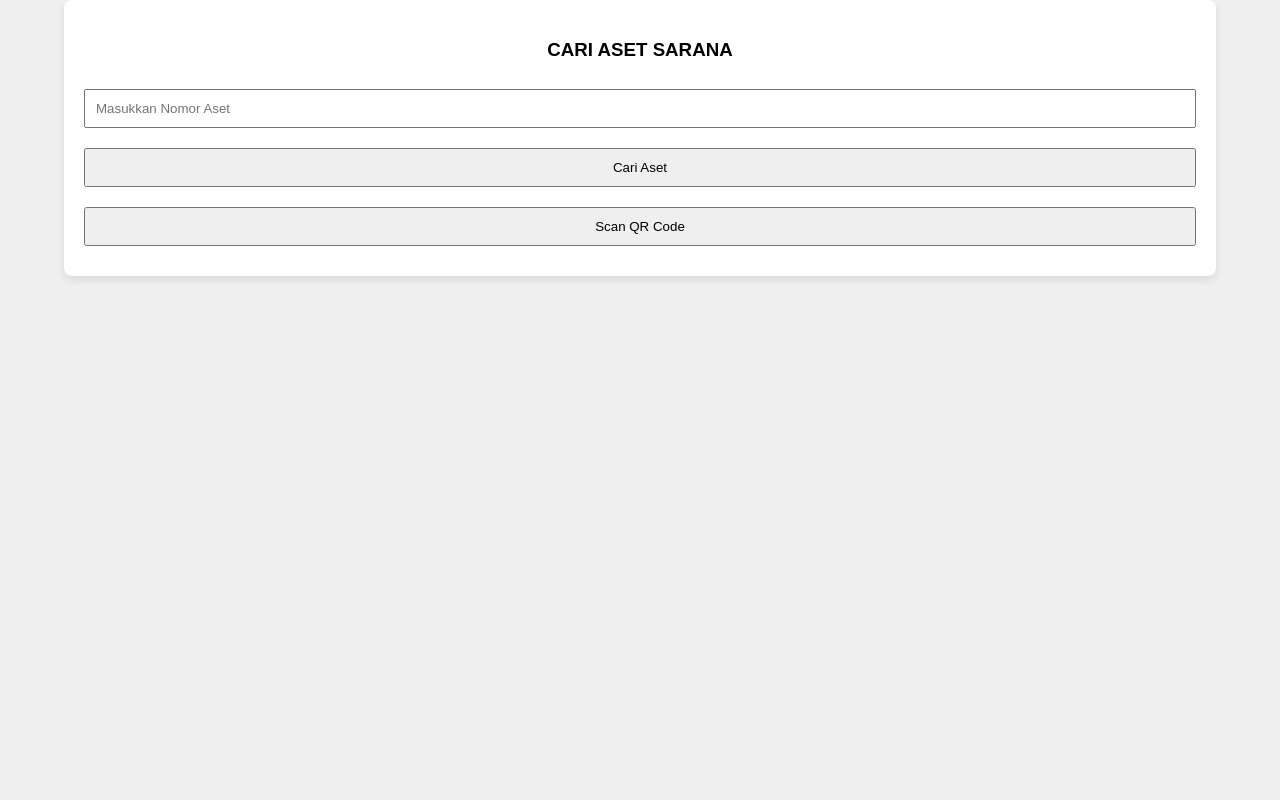
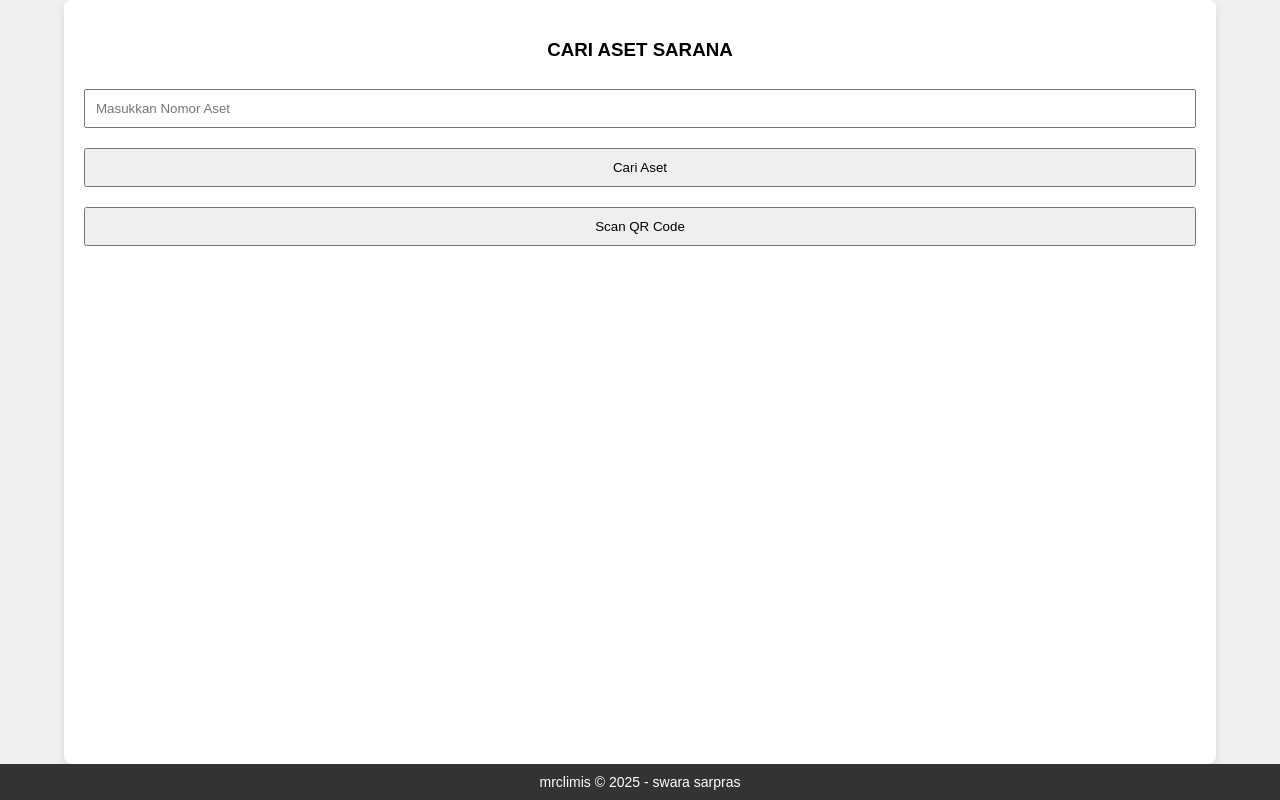
Before and after one commit to mrclimis/carisarana, a plain HTML site: page index.html in a window 1280 px wide. Drawn offline with Linux system fonts and the light colour scheme.

Commit message:
Add files via upload

```diff
--- a/index.html
+++ b/index.html
@@ -10,8 +10,9 @@
       margin: 0;
       padding: 0;
       width: 100%;
-      height: 100%;
+      height: 100vh; /* Tinggi penuh viewport */
       display: flex;
+      flex-direction: column; /* Konten utama dan footer disusun secara vertikal */
       justify-content: center;
       align-items: center;
       background-color: #f0f0f0;
@@ -26,6 +27,7 @@
       background-color: white;
       border-radius: 8px;
       box-shadow: 0 4px 8px rgba(0, 0, 0, 0.1);
+      flex-grow: 1; /* Memastikan container mengisi ruang tersisa */
     }
 
     input, button {
@@ -45,6 +47,17 @@
     #stop-scan-button {
       display: none; /* Awalnya disembunyikan */
     }
+
+    /* Gaya untuk footer */
+    footer {
+      text-align: center;
+      padding: 10px;
+      background-color: #333;
+      color: white;
+      font-size: 14px;
+      width: 100%;
+      position: relative; /* Tetap di bagian bawah halaman */
+    }
   </style>
   <script src="https://unpkg.com/html5-qrcode"></script>
 </head>
@@ -54,14 +67,28 @@
     <input type="text" id="nomor_aset" placeholder="Masukkan Nomor Aset">
     <button onclick="cariAset()">Cari Aset</button>
     <button onclick="scanQRCode()">Scan QR Code</button>
-    <button id="stop-scan-button" onclick="stopQRScanner()">Hentikan Pemindaian</button>
+    <button id="stop-scan-button" onclick="stopQRScanner()">Tutup Pemindaian</button>
 
     <div id="hasil">
       <!-- Hasil pencarian akan ditampilkan di sini -->
     </div>
   </div>
 
+  <!-- Footer -->
+  <footer id="footer">
+    mrclimis &copy; <span id="current-year"></span> - swara sarpras
+  </footer>
+
   <script>
+    // Fungsi untuk memperbarui tahun copyright
+    function updateCopyrightYear() {
+      const currentYear = new Date().getFullYear(); // Dapatkan tahun saat ini
+      document.getElementById("current-year").textContent = currentYear; // Perbarui teks tahun
+    }
+
+    // Panggil fungsi untuk memperbarui tahun saat halaman dimuat
+    updateCopyrightYear();
+
     async function cariAset() {
       const nomorAset = document.getElementById("nomor_aset").value;
       if (!nomorAset) {
```
